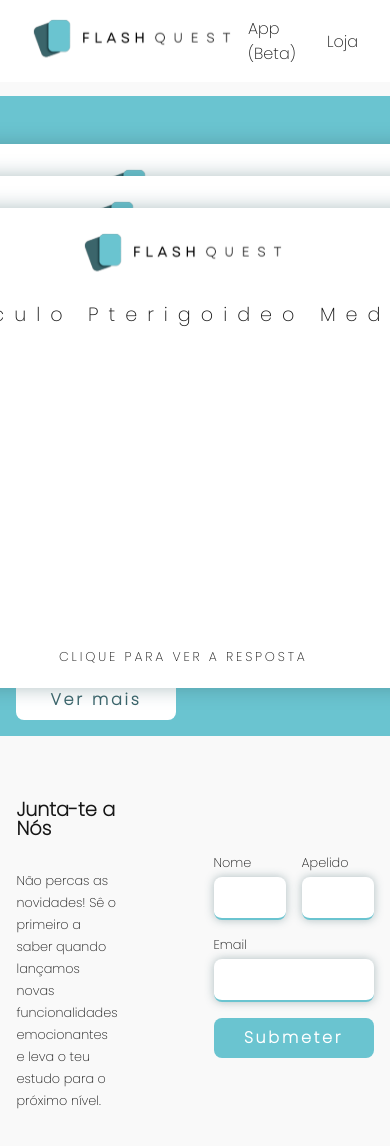
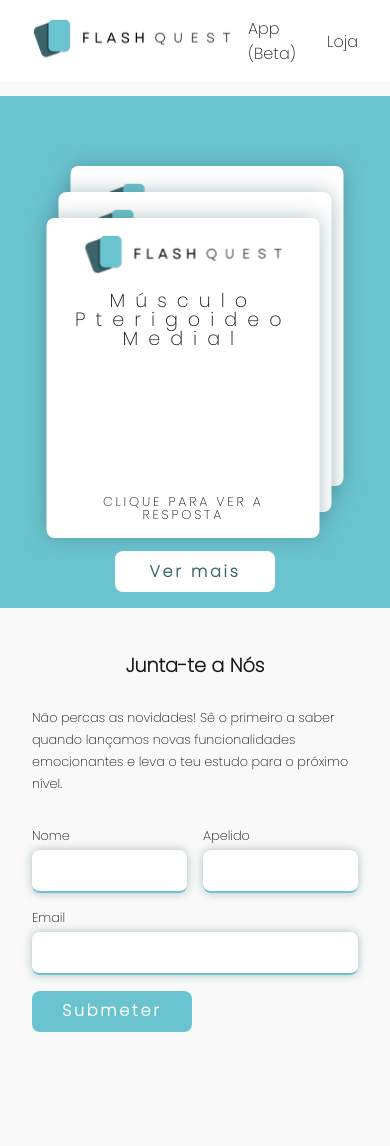
Before and after one commit to Curvu/FlashQuest, a React (Vite) app in the folder frontend/: page /beta in a window 390 px wide. Shown: the top 1146 px of the page. After the commit the page ends 1064 px from the top, so only its background shows below. Built offline with nearby package versions, Linux system fonts and the light colour scheme.

Commit message:
more responsive

```diff
--- a/frontend/src/components/FlashCard/flashCard.module.scss
+++ b/frontend/src/components/FlashCard/flashCard.module.scss
@@ -39,3 +39,27 @@
     @include text($height: 100%, $spacing: 2.8px);
   }
 }
+
+@media (max-width: 768px) {
+  .card {
+    @include size(70%, 20rem);
+    overflow-y: auto;
+    padding: 1rem 2rem;
+
+    h2 {
+      font-size: 1.5rem;
+    }
+
+    h3 {
+      font-size: 1rem;
+    }
+
+    p {
+      font-size: 0.8rem;
+    }
+
+    .cardMain {
+      gap: 1rem;
+    }
+  }
+}
--- a/frontend/src/pages/Beta/beta.module.scss
+++ b/frontend/src/pages/Beta/beta.module.scss
@@ -6,8 +6,8 @@
   padding-top: 9rem;
 
   .cards {
-    @include flex($justify: flex-start, $align: flex-end);
-    @include size(100%, 40rem);
+    @include flex($justify: center, $align: flex-end);
+    @include size(100%, 44rem);
     padding: 1rem;
     background-color: $aqua;
     position: relative;
@@ -61,3 +61,16 @@
     }
   }
 }
+
+@media (max-width: 768px) {
+  .joinUs {
+    flex-direction: column !important;
+    padding: 2rem !important;
+    justify-content: flex-start !important;
+    gap: 2rem !important;
+  }
+
+  .cards {
+    height: 32rem !important;
+  }
+}
--- a/frontend/src/pages/Landing/index.jsx
+++ b/frontend/src/pages/Landing/index.jsx
@@ -180,7 +180,7 @@ export function Landing() {
       </section>
       <section className={styles.joinUs} ref={joinUsRef}>
         <div className={styles.text}>
-          <h2>Junte-se a Nós</h2>
+          <h2>Junta-te a Nós</h2>
           <p>
             Não percas as novidades! Sê o primeiro a saber quando lançamos novas
             funcionalidades emocionantes e leva o teu estudo para o próximo
--- a/frontend/src/pages/Landing/landing.module.scss
+++ b/frontend/src/pages/Landing/landing.module.scss
@@ -324,5 +324,9 @@
       width: 100% !important;
       max-width: 100% !important;
     }
+
+    .socials {
+      align-items: flex-start !important;
+    }
   }
 }
```
